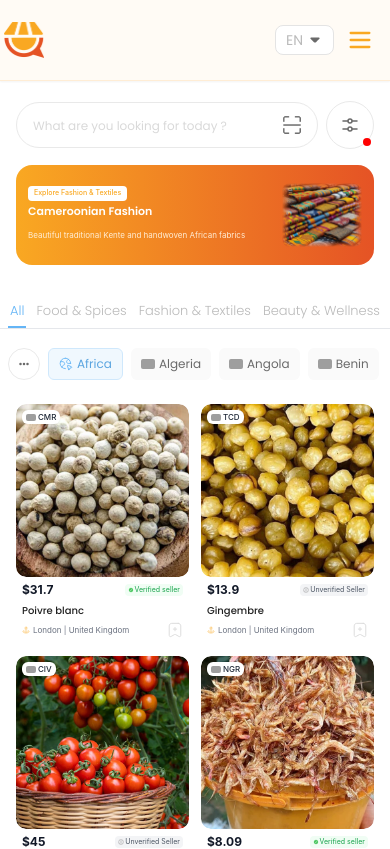
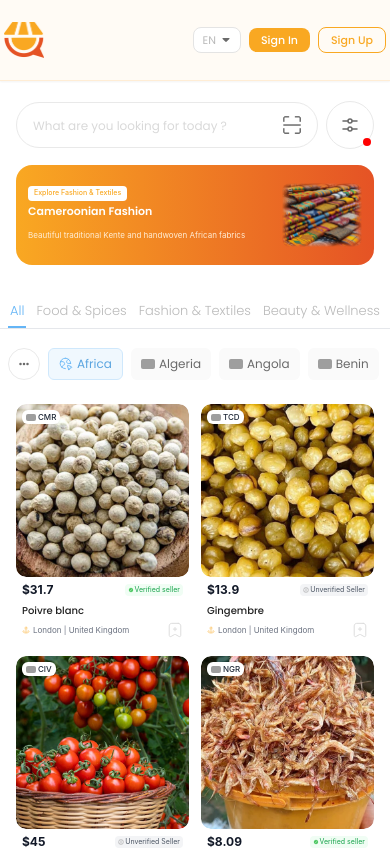
Before and after one commit to Bao-Technologies-and-Travels/BaoAfrik, a React (Create React App) app: page / in a window 390 px wide. Shown: the top 849 px of the page. Built offline with nearby package versions, Linux system fonts and the light colour scheme; grey boxes are pictures that could not be loaded; the HTML template or start-up script is replaced by a standard one.

Commit message:
Enhance mobile Header component with dynamic styling adjustments for language toggle and authentication buttons. Implement responsive padding and font size changes based on screen width, and replace the burger menu with Sign In and Sign Up links for improved user navigation.

```diff
--- a/src/components/layout/Header.tsx
+++ b/src/components/layout/Header.tsx
@@ -668,14 +668,19 @@ const Header: React.FC<HeaderProps> = ({ showSearchBar = false, isProductDetailP
                // Logged out user mobile navigation
                <>
                  {/* Language Toggle for mobile */}
-                 <div className="relative">
+                 <div className="relative" style={{ marginRight: window.innerWidth < 640 ? '8px' : '4px' }}>
                    <button
                      onClick={toggleLanguageDropdown}
-                     className="flex items-center px-2.5 py-1 border rounded-lg bg-white text-sm font-normal hover:bg-gray-50 focus:outline-none transition-colors duration-200"
-                     style={{ borderColor: '#E4E4E4', color: '#BABABA' }}
+                     className="flex items-center border rounded-lg bg-white font-normal hover:bg-gray-50 focus:outline-none transition-colors duration-200"
+                     style={{
+                       borderColor: '#E4E4E4',
+                       color: '#BABABA',
+                       padding: window.innerWidth < 640 ? '4px 8px' : '6px 10px',
+                       fontSize: window.innerWidth < 640 ? '11px' : '14px'
+                     }}
                    >
                      {selectedLanguage}
-                     <img src={arrowDownIcon} alt="Arrow" className="ml-1 w-4 h-4" />
+                     <img src={arrowDownIcon} alt="Arrow" className="ml-1" style={{ width: window.innerWidth < 640 ? '12px' : '16px', height: window.innerWidth < 640 ? '12px' : '16px' }} />
                    </button>
 
                    {/* Language Dropdown for mobile */}
@@ -690,8 +695,8 @@ const Header: React.FC<HeaderProps> = ({ showSearchBar = false, isProductDetailP
                          >
                            <svg className="w-4 h-4" fill="none" stroke="currentColor" viewBox="0 0 24 24">
                              <path strokeLinecap="round" strokeLinejoin="round" strokeWidth={2} d="M6 18L18 6M6 6l12 12" />
-              </svg>
-            </button>
+             </svg>
+           </button>
                        </div>
 
                        {/* Language Options */}
@@ -762,24 +767,41 @@ const Header: React.FC<HeaderProps> = ({ showSearchBar = false, isProductDetailP
                    )}
                  </div>
 
-                 {/* Burger Menu Button */}
-                 <button
-                   onClick={toggleMobileMenu}
-                   className="p-3 rounded-md hover:bg-gray-100 focus:outline-none transition-all duration-200"
-                   style={{color: '#F9A822'}}
-                   onMouseEnter={(e) => (e.target as HTMLElement).style.color = '#E6941F'}
-                   onMouseLeave={(e) => (e.target as HTMLElement).style.color = '#F9A822'}
-                   aria-label="Toggle navigation menu"
-                   aria-expanded={isMobileMenuOpen}
+                 {/* Sign In Button - Mobile */}
+                 <Link
+                   to="/login"
+                   className="inline-flex items-center text-white rounded-lg font-medium transition-colors duration-200 focus:outline-none"
+                   style={{
+                     backgroundColor: '#F9A822',
+                     padding: window.innerWidth < 640 ? '4px 12px' : '8px 32px',
+                     fontSize: window.innerWidth < 640 ? '11px' : '14px',
+                     marginRight: window.innerWidth < 640 ? '8px' : '4px'
+                   }}
+                   onMouseEnter={(e) => (e.target as HTMLElement).style.backgroundColor = '#E6941F'}
+                   onMouseLeave={(e) => (e.target as HTMLElement).style.backgroundColor = '#F9A822'}
                  >
-                   <svg className="w-7 h-7" fill="none" stroke="currentColor" viewBox="0 0 24 24">
-                     {isMobileMenuOpen ? (
-                       <path strokeLinecap="round" strokeLinejoin="round" strokeWidth={2} d="M6 18L18 6M6 6l12 12" />
-                     ) : (
-                       <path strokeLinecap="round" strokeLinejoin="round" strokeWidth={2} d="M4 6h16M4 12h16M4 18h16" />
-                     )}
-                   </svg>
-                 </button>
+                   Sign In
+                 </Link>
+
+                 {/* Sign Up Button - Mobile */}
+                <Link
+                  to="/register"
+                    className="inline-flex items-center rounded-lg font-medium transition-colors duration-200 focus:outline-none border"
+                    style={{
+                      borderColor: '#F9A822',
+                      color: '#F9A822',
+                      padding: window.innerWidth < 640 ? '4px 12px' : '8px 32px',
+                      fontSize: window.innerWidth < 640 ? '11px' : '14px'
+                    }}
+                    onMouseEnter={(e) => {
+                      (e.target as HTMLElement).style.backgroundColor = '#FFF8F0';
+                    }}
+                    onMouseLeave={(e) => {
+                      (e.target as HTMLElement).style.backgroundColor = 'transparent';
+                    }}
+                 >
+                   Sign Up
+                </Link>
               </>
             )}
           </div>
```
